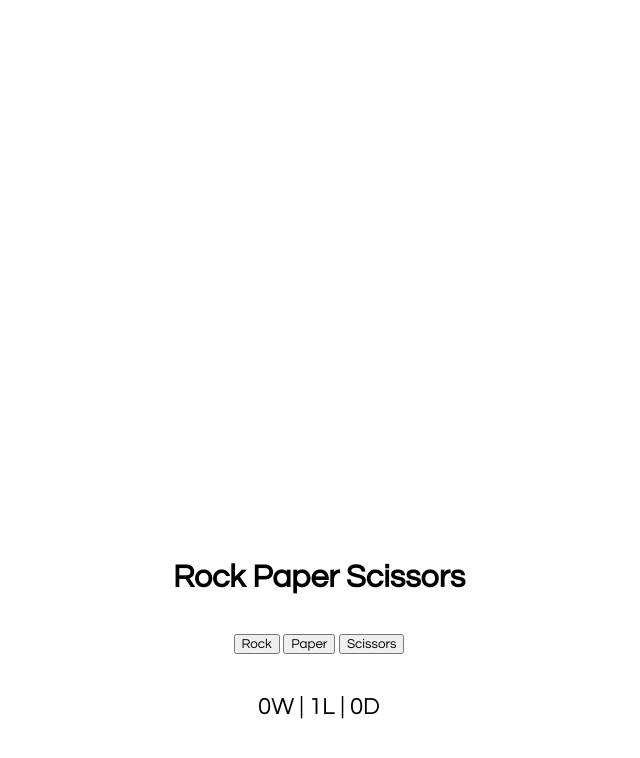
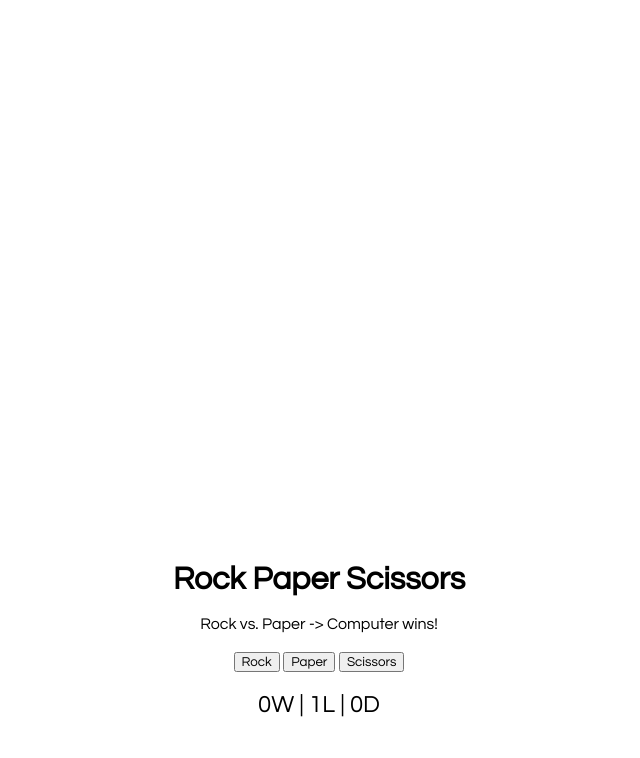
Before and after one commit to lyndonpanton/rock-paper-scissors, a website: page index.html in a window 1280 px wide. Both pictures are taken after a click on the button "Rock". Shown: the whole page, without its empty margins (321-961 px from the left). Drawn offline with Linux system fonts and the light colour scheme.

Commit message:
Result of a game is displayed in the browser window

```diff
--- a/css/styles.css
+++ b/css/styles.css
@@ -14,15 +14,12 @@ main {
     flex-direction: column;
     justify-content: center;
     align-items: center;
+    gap: 20px;
     height: 100vw;
 }
 
-h1 {
+h1, #rps, #result, #record {
     margin: 0;
-}
-
-#rps {
-    margin: 40px;
 }
 
 #record {
--- a/index.html
+++ b/index.html
@@ -10,6 +10,7 @@
 <body>
     <main>
         <h1>Rock Paper Scissors</h1>
+        <p id="result">...</p>
         <div id="rps">
             <button id="rock" class="rps-button">Rock</button>
             <button id="paper" class="rps-button">Paper</button>
--- a/js/script.js
+++ b/js/script.js
@@ -122,10 +122,11 @@ function displayGameResult(userMove, computerMove, gameResult) {
     let resultText = (gameResult == 1) ? "Player wins!" :
             ((gameResult == -1) ? "Computer wins!" : "Draw!");
 
-    alert(
-        userText + " (user) vs. " + computerText + " (computer) -> "
-            + resultText
-    );
+    let output = document.querySelector("#result");
+
+    output.textContent =
+            userText + " vs. " + computerText + " -> "
+            + resultText;
 }
 
 function updateGameRecord(record, gameResult) {
```
